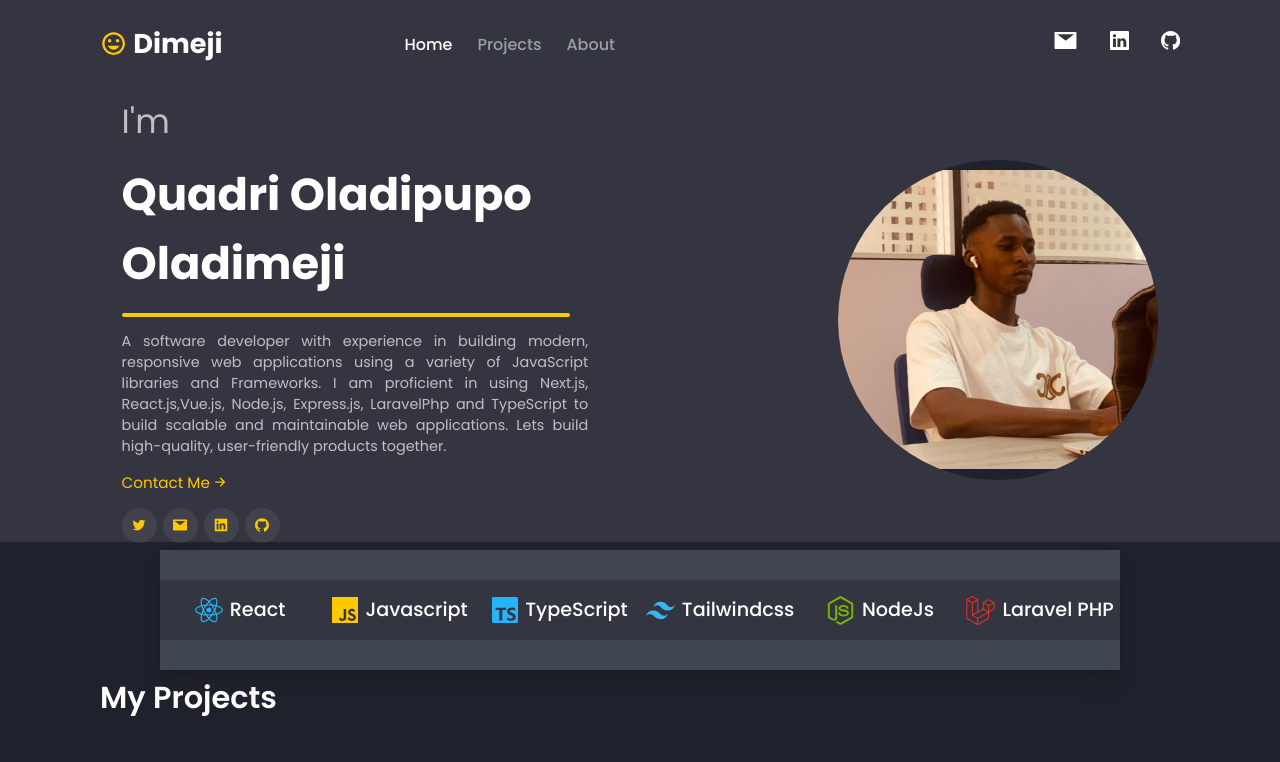
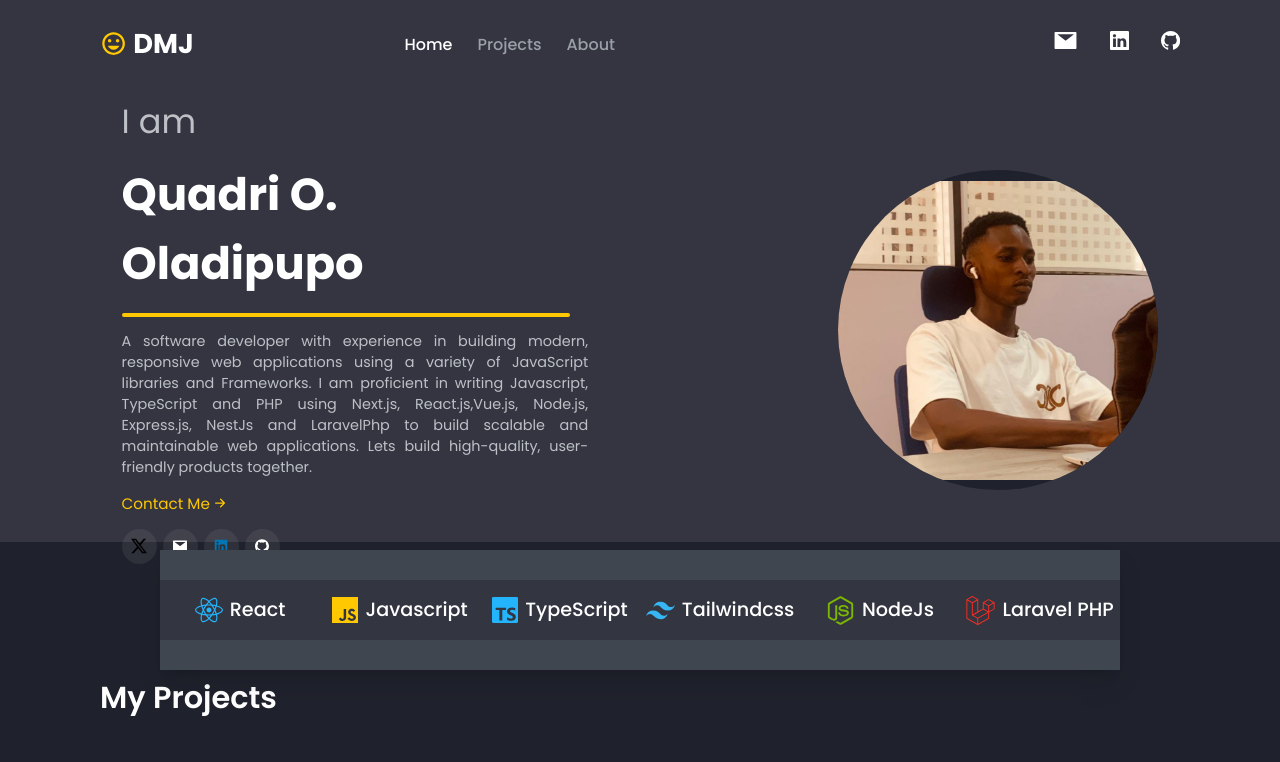
Before and after one commit to Pinnoche/portfolio, a React (Create React App) app: page / in a window 1280 px wide. Shown: the top 762 px of the page. Built offline with nearby package versions, Linux system fonts and the light colour scheme.

Commit message:
corrected data

```diff
--- a/public/index.html
+++ b/public/index.html
@@ -7,7 +7,7 @@
     <meta name="theme-color" content="#000000" />
     <meta
       name="description"
-      content="Dimeji's Software Developer Portfolio"
+      content="DMJ's Software Developer Portfolio"
     />
     <link rel="apple-touch-icon" href="%PUBLIC_URL%/profile-picture.jpeg" />
     <!--
@@ -24,7 +24,7 @@
       work correctly both with client-side routing and a non-root public URL.
       Learn how to configure a non-root public URL by running `npm run build`.
     -->
-    <title>Dimeji's Portfolio</title>
+    <title>DMJ's Portfolio</title>
   </head>
   <body>
     <noscript>You need to enable JavaScript to run this app.</noscript>
--- a/src/components/NavBar/Navbar.jsx
+++ b/src/components/NavBar/Navbar.jsx
@@ -36,7 +36,7 @@ window.addEventListener('scroll', changeColor)
         <span className={nav.logo}>
           <MdTagFaces color=" #ffc800" />
           <span />
-          Dimeji
+          DMJ
         </span>
 
         <ul className={nav.c2}>
--- a/src/pages/Home.jsx
+++ b/src/pages/Home.jsx
@@ -2,7 +2,7 @@ import React from "react";
 import h from "./home.module.scss";
 import { FaReact, FaNodeJs, FaLaravel } from "react-icons/fa";
 import { SiJavascript, SiTailwindcss, SiTypescript } from "react-icons/si";
-import { BsArrowRightShort } from "react-icons/bs";
+import { BsArrowRightShort, BsTwitterX } from "react-icons/bs";
 import {
   AiOutlineTwitter,
   AiFillMail,
@@ -32,14 +32,14 @@ function Home() {
         <div className={h.hero}>
           <span className={h.hero_flex}>
             <div className={h.c1}>
-              <span className={h.t1}>I'm</span>
-              <span className={h.t2}>Quadri Oladipupo Oladimeji</span>
+              <span className={h.t1}>I am</span>
+              <span className={h.t2}>Quadri O. Oladipupo</span>
               <span className={h.line} />
               <span className={h.t3}>
                 A software developer with experience in building modern,
                 responsive web applications using a variety of JavaScript
-                libraries and Frameworks. I am proficient in using Next.js,
-                React.js,Vue.js, Node.js, Express.js, LaravelPhp and TypeScript to build scalable
+                libraries and Frameworks. I am proficient in writing Javascript, TypeScript and PHP using Next.js,
+                React.js,Vue.js, Node.js, Express.js, NestJs and LaravelPhp to build scalable
                 and maintainable web applications. Lets build high-quality,
                 user-friendly products together.
               </span>
@@ -48,16 +48,16 @@ function Home() {
               </span>
               <div className={h.icons}>
                 <span onClick={handleClick1} className={h.icon}>
-                  <AiOutlineTwitter color="#ffc800" />
+                  <BsTwitterX color="#000000" />
                 </span>
                 <span onClick={handleClick2} className={h.icon}>
-                  <AiFillMail color="#ffc800" />
+                  <AiFillMail color="#ffffff" />
                 </span>
                 <span onClick={handleClick3} className={h.icon}>
-                  <AiFillLinkedin color="#ffc800" />
+                  <AiFillLinkedin color="#0077B5" />
                 </span>
                 <span onClick={handleClick4} className={h.icon}>
-                  <AiFillGithub color="#ffc800" />
+                  <AiFillGithub color="#ffffff" />
                 </span>
               </div>
             </div>
```
Also changed, not shown: public/manifest.json.
